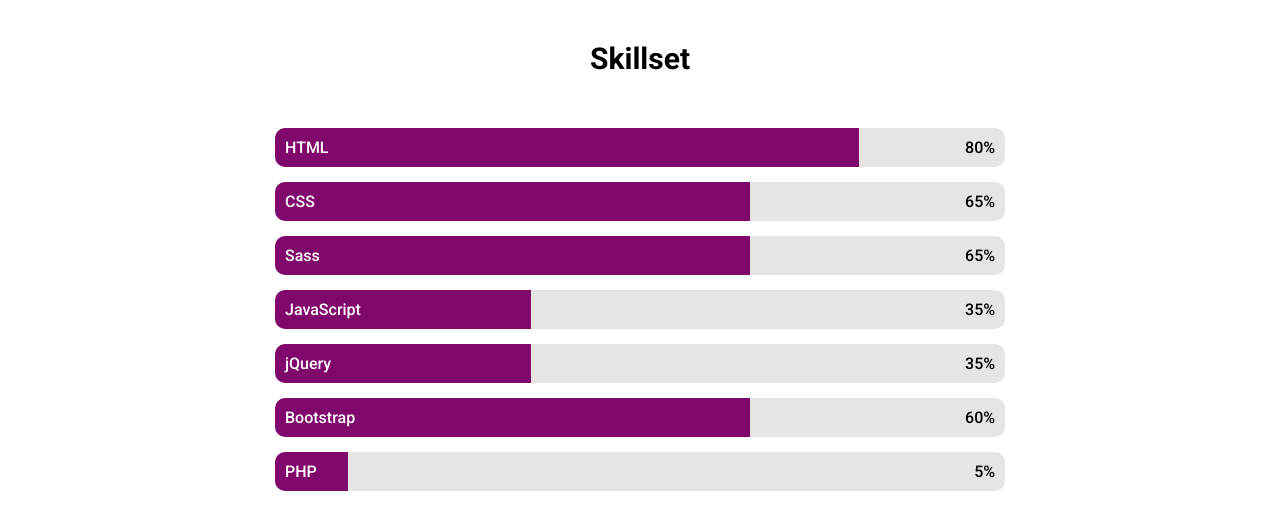
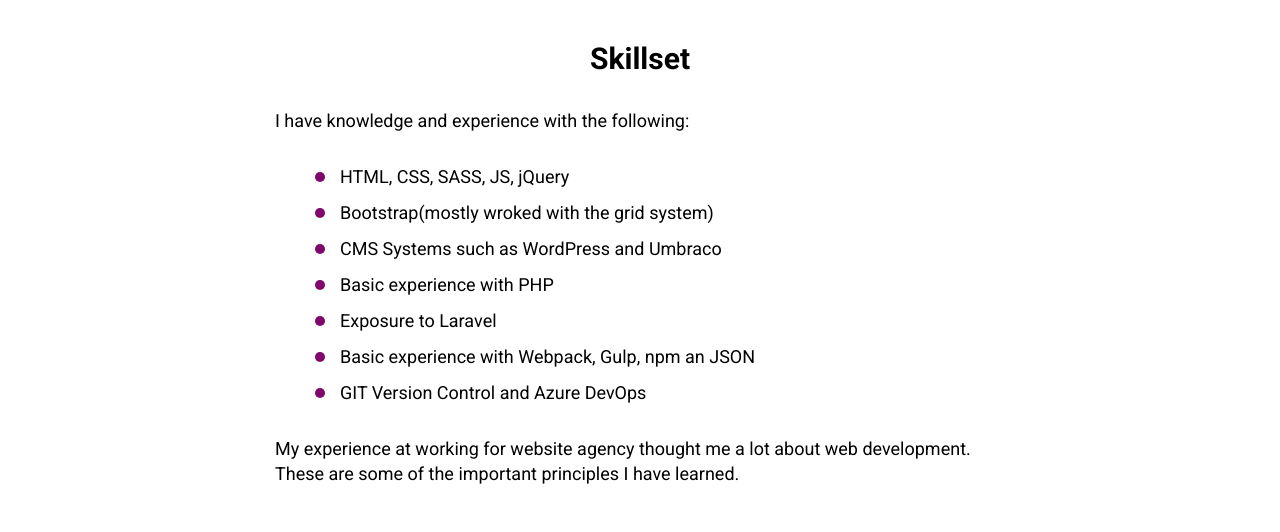
Before and after one commit to ABocheva/abocheva.github.io, a website: page docs/work.html in a window 1280 px wide. Shown: the part 831-1363 px from the top of the page. Drawn offline with nearby package versions, Linux system fonts and the light colour scheme.

Commit message:
restructuring pages

```diff
--- a/docs/scss/config.scss
+++ b/docs/scss/config.scss
@@ -81,7 +81,7 @@
     background-color: transparent;
 	text-decoration: none;
 }
-ul {
+ul, ol {
 	list-style-type: none;
 }
 
--- a/docs/scss/main.scss
+++ b/docs/scss/main.scss
@@ -326,39 +326,25 @@
 	&-text {
 		padding: 15px 0;
 	}
-	&-skills {
-		@media(min-width: $md) {
-			padding: 20px 0;
+	&-list{
+		ul {
+			font-size: rem(18);
+			li {
+				margin: 0 0 15px 0;
+				padding: 0 0 0 25px;
+				position: relative;
+
+				&::before {
+					content: '';
+					color: $color-1;
+					width: 10px;
+					height: 10px;
+					border-radius: 50%;
+					background: $color-1;
+					position: absolute;
+					top: 6px;
+					left: 0;
 				}
-		.skill {
-			background: $color-2;
-			font-weight: $font-medium;
-			border-radius: 10px;
-			margin: 15px 0;
-			display: flex;
-			justify-content: space-between;
-			align-items: center;
-			&-label {
-				background: $color-1;
-				color: $color-white;
-				border-radius: 10px 0 0 10px;
-				padding: 10px;
-				width: 80%;
-				&.__css,
-				&.__sass,
-				&.__bootstrap {
-					width: 65%;
-				}
-				&.__js,
-				&.__jquery {
-					width: 35%;
-				}
-				&.__php {
-					width: 10%;
-				}
-			}
-			&-number {
-				padding: 10px;
 			}
 		}
 	}
--- a/docs/work.html
+++ b/docs/work.html
@@ -104,45 +104,27 @@
                             <div class="col-12 col-lg-8 offset-lg-2">
                                 <h3 class="skillswrap-title __animatefade">Skillset</h3>
                             </div>
+                        </div>
+                        <div class="row">
                             <div class="col-12 col-lg-8 offset-lg-2">
-                                <div class="skillswrap-skills __animatefade">
-                                    <div class="skill">
-                                        <div class="skill-label">HTML</div>
-                                        <span class="skill-number">80%</span>
-                                    </div>
-                                    <div class="skill">
-                                        <div class="skill-label __css">CSS</div>
-                                        <span class="skill-number">65%</span>
-                                    </div>
-                                    <div class="skill">
-                                        <div class="skill-label __sass">Sass</div>
-                                        <span class="skill-number">65%</span>
-                                    </div>
-                                    <div class="skill">
-                                        <div class="skill-label __js">JavaScript</div>
-                                        <span class="skill-number">35%</span>
-                                    </div>
-                                    <div class="skill">
-                                        <div class="skill-label __jquery">jQuery</div>
-                                        <span class="skill-number">35%</span>
-                                    </div>
-                                    <div class="skill">
-                                        <div class="skill-label __bootstrap">Bootstrap</div>
-                                        <span class="skill-number">60%</span>
-                                    </div>
-                                    <div class="skill">
-                                        <div class="skill-label __php">PHP</div>
-                                        <span class="skill-number">5%</span>
-                                    </div>
+                                <p class="skillswrap-text __animatefade">I have knowledge and experience with the following:</p>
+                                <div class="skillswrap-list">
+                                    <ul>
+                                        <li>HTML, CSS, SASS, JS, jQuery</li>
+                                        <li>Bootstrap(mostly wroked with the grid system)</li>
+                                        <li>CMS Systems such as WordPress and Umbraco</li>
+                                        <li>Basic experience with PHP</li>
+                                        <li>Exposure to Laravel</li>
+                                        <li>Basic experience with Webpack, Gulp, npm an JSON</li>
+                                        <li>GIT Version Control and Azure DevOps</li>
+                                    </ul>
                                 </div>
                             </div>
-                        </div>
-                        <div class="row">
                             <div class="col-12 col-lg-8 offset-lg-2">
                                 <p class="skillswrap-text __animatefade">My experience at working for website agency thought me a lot about web development.
                                     These are some of the important principles I have learned.
                                 </p>
-                                </div>
+                            </div>
                             <div class="col-12">
                                 <div class="skillswrap-priorities __animatefade">
                                     <div class="priority">
@@ -374,11 +356,11 @@
                         <div class="col-12 col-md-4">
                             <div class="footer-contact">
                                 <a class="footer-contact-link" target="blank" href="https://github.com/ABocheva">
-                                    <img src="images/github-icon.png" alt="GitHub icon">
+                                    <img src="images/github-icon.png" alt="GitHub icon which links to my github account">
                                     <span class="sr-only">Link to GitHub account</span>
                                 </a>
-                                <a class="footer-contact-link" href="https://codepen.io/" target="blank">
-                                    <img src="images/codepen-icon.png" alt="Codepen icon">
+                                <a class="footer-contact-link" href="https://codepen.io/AntoniyaB/full/oNovBOg" target="blank">
+                                    <img src="images/codepen-icon.png" alt="Codepen icon which links to my codepen account">
                                     <span class="sr-only">Link to CodePen account</span>
                                 </a>
                             </div>
```
Also changed, not shown: docs/blog.html (+4 -4 lines), docs/index.html (+3 -3 lines), docs/css/main.css. Lines whose indentation alone changed are shown as unchanged.
